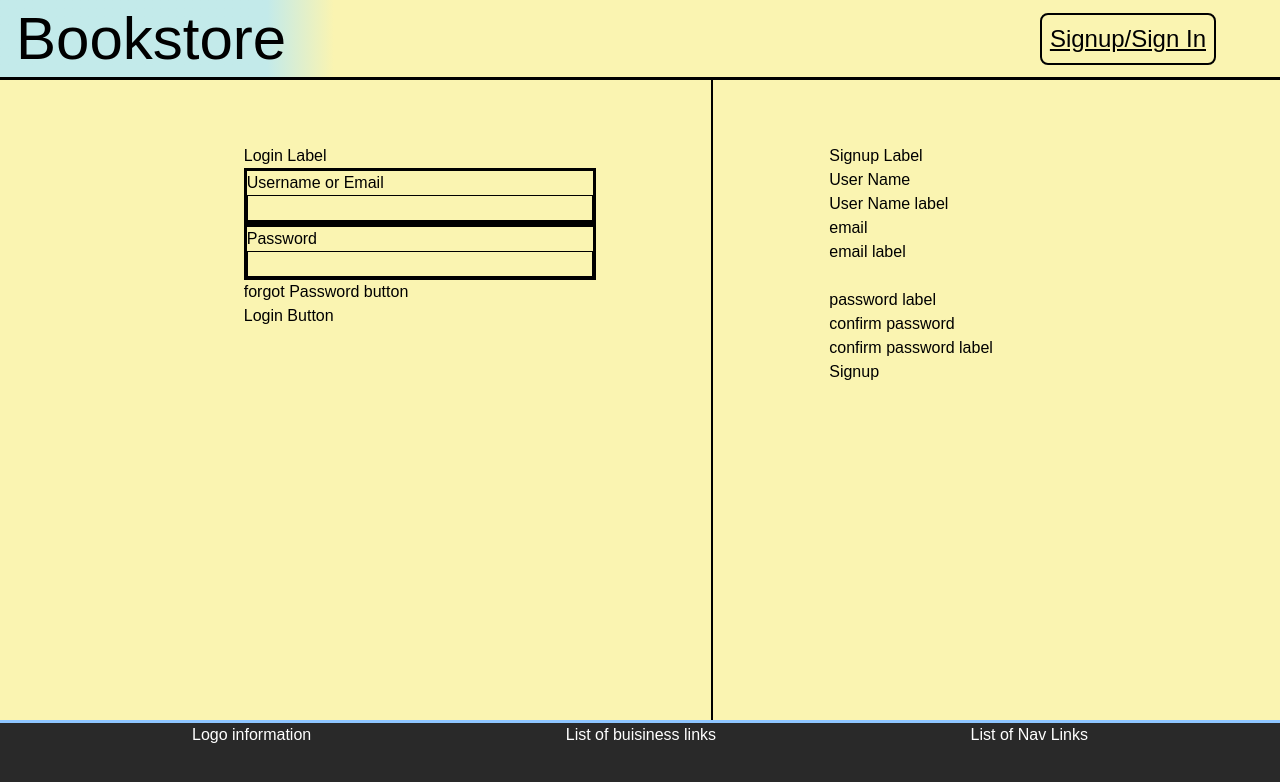
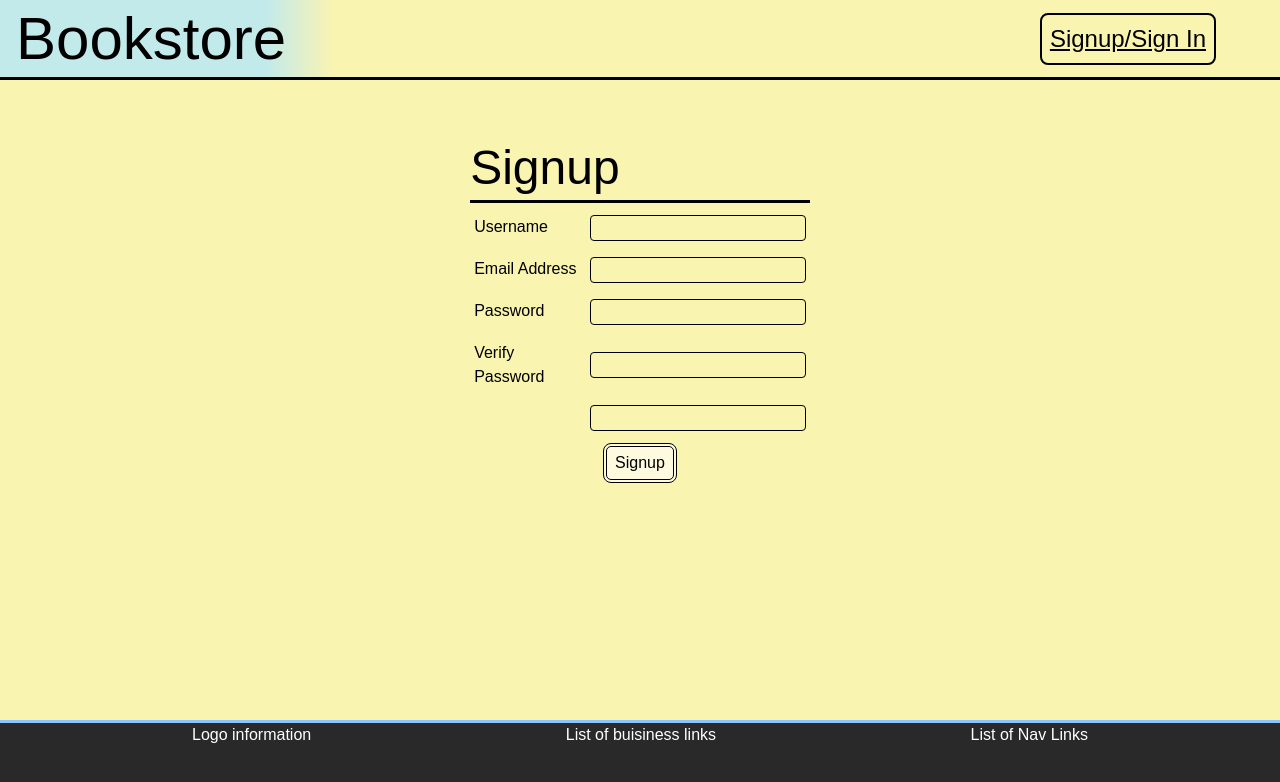
Before and after one commit to Qtipshooter/Bookstore, a Next.js app: page /login in a window 1280 px wide. Shown: the top 782 px of the page. Built offline with nearby package versions, Linux system fonts and the light colour scheme.

Commit message:
Added Textfield functionality aspects and modified signup

```diff
--- a/src/app/login/page.js
+++ b/src/app/login/page.js
@@ -1,28 +1,20 @@
 import TextField from "@/components/textfield";
+import Form from "next/form";
 
 export default async function Login() {
+
   return(
     <div className="flex justify-evenly mx-[10vw] h-[80vh]">
-      <div className="mt-16">
-        <div>Login Label</div>
-        <TextField className="" label="Username or Email" placeholder="Username" type="default"></TextField>
-        <TextField className="" label="Password" type="default"></TextField>
-        <div>forgot Password button</div>
-        <div>Login Button</div>
-      </div>
-      <div className="border"></div>
-      <div className="mt-16">
-        <div>Signup Label</div>
-        <div>User Name</div>
-        <div>User Name label</div>
-        <div>email</div>
-        <div>email label</div>
-        <input type="text"></input>
-        <div>password label</div>
-        <div>confirm password</div>
-        <div>confirm password label</div>
-        <div>Signup</div>
-      </div>
+      <Form className="mt-16 flex flex-col gap-2" action="/signup-post">
+        <div className="text-5xl border-b-3 pb-2">Signup</div>
+        <TextField id="signup-user" type="" placeholder="" label="Username" autofocus/>
+        <TextField id="signup-email" type="" placeholder="" label="Email Address"/>
+        <TextField id="signup-password" type="password" placeholder="" label="Password"/>
+        <TextField id="signup-verify-password" type="password" placeholder="" label="Verify Password"/>
+        <TextField></TextField>
+
+        <button type="submit" className="bg-white/60 px-2 py-1 border-4 border-double rounded-lg mx-auto">Signup</button>
+      </Form>
     </div>
   );
 }
--- /dev/null
+++ b/src/app/test/page.js
@@ -0,0 +1,19 @@
+import TextField from "@/components/textfield";
+
+export default async function Test({}) {
+
+  const item1 = <TextField identifier="alpha" type="email" placeholder="email@domain.com" label="Email"></TextField>;
+  const item2 = <TextField identifier="bravo" type="text" placeholder="NameIUse" label="Username"></TextField>;
+  const item3 = <TextField identifier="charlie" type="password" placeholder="WordtoPass" label="Password"></TextField>;
+
+
+  return (
+    <div className="h-[70vh] w-full border-2 border-red-500 rounded p-10 flex justify-evenly align-center">
+      {item1}
+      <div className="flex align-center justify-evenly flex-col">
+        {item2}
+        {item3}
+      </div>
+    </div>
+  );
+}
--- a/src/components/textfield.js
+++ b/src/components/textfield.js
@@ -1,12 +1,11 @@
-export default async function TextField(props){
-  const label = props.label;
-  const placeholder = props.placeholder;
+'use client';
+
+export default function TextField({label, placeholder, id, type}){
 
   return (
-    <div className="border-[3px]">
-      <label htmlFor="">{label}</label>
-      <input className="w-full border-1" type="text"></input>
+    <div className=" flex justify-between gap-2 p-1 align-center">
+      <label htmlFor={id} className="text-wrap w-1/3">{label}</label>
+      <input id={id} className="w-2/3 border-1 rounded-sm h-fit m-auto" type={type} placeholder={placeholder}></input>
     </div>
   );
-
 }
```
Also changed, not shown: src/components/login-modal.js (added).
